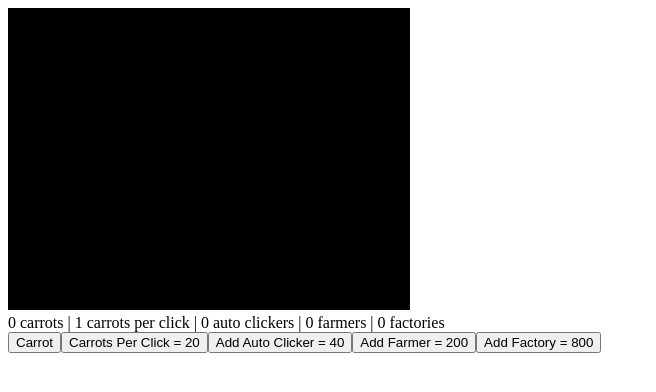
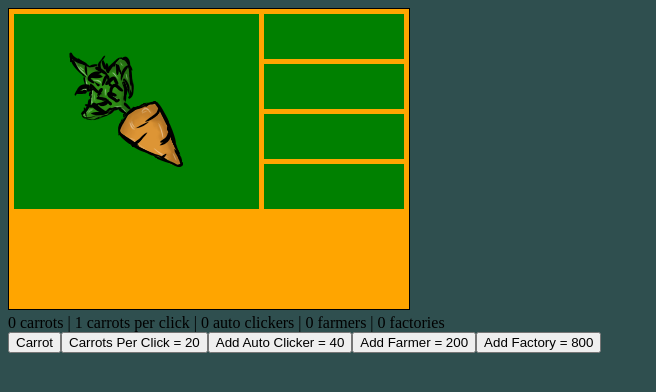
Before and after one commit to tsquared8888/CarrotClicker, a plain HTML site: page carrot-clicker.html in a window 1280 px wide. Shown: the whole page, without its empty margins (0-656 px from the left). Drawn offline with Linux system fonts and the light colour scheme.

Commit message:
Created basic layout for buttons

```diff
--- a/carrot-clicker.js
+++ b/carrot-clicker.js
@@ -1,9 +1,11 @@
 /************* VARIABLES *************/
 const canvas = document.getElementById('c');
 const ctx = canvas.getContext('2d');
-let carrots = 0;
 GAME_WIDTH = 400;
 GAME_HEIGHT = 300;
+const CARROT_SPRITE = new Image();
+CARROT_SPRITE.src = 'carrot.png';
+let carrots = 0;
 let lastTime = 0;
 
 // Carrot generator variables
@@ -58,9 +60,7 @@ const carrotsPerClickCostButton = document.createElement('button');
 carrotsPerClickCostButton.innerText = "Carrots Per Click = " + carrotsPerClick.cost;
 document.body.appendChild(carrotsPerClickCostButton);
 carrotsPerClickCostButton.addEventListener("click", () => {
-    //carrotsPerClickCost =
     buyUpgrade(carrotsPerClick);
-    //carrotsPerClick += 1;
     carrotsPerClickCostButton.innerText = "Carrots Per Click = " + carrotsPerClick.cost;
 });
 
@@ -69,11 +69,8 @@ const autoClickCostButton = document.createElement('button');
 autoClickCostButton.innerText = "Add Auto Clicker = " + autoClicker.cost;
 document.body.appendChild(autoClickCostButton);
 autoClickCostButton.addEventListener("click", () => {
-    //autoClickCost =
     buyUpgrade(autoClicker);
-    //autoClickers += 1;
     autoClickCostButton.innerText = "Add Auto Clicker = " + autoClicker.cost;
-    //console.log("auto clickers: " + autoClickers);
 
 });
 
@@ -82,11 +79,8 @@ const farmerCostButton = document.createElement('button');
 farmerCostButton.innerText = "Add Farmer = " + farmer.cost;
 document.body.appendChild(farmerCostButton);
 farmerCostButton.addEventListener("click", () => {
-    //farmerCost =
     buyUpgrade(farmer);
-    //farmers += 1;
     farmerCostButton.innerText = "Add Farmer = " + farmer.cost;
-    //console.log("farmers: " + farmers);
 });
 
 // add factories upgrade button
@@ -94,11 +88,8 @@ const factoryCostButton = document.createElement('button');
 factoryCostButton.innerText = "Add Factory = " + factory.cost;
 document.body.appendChild(factoryCostButton);
 factoryCostButton.addEventListener("click", () => {
-    //factoryCost =
     buyUpgrade(factory);
-    //factories += 1;
     factoryCostButton.innerText = "Add Factory = " + factory.cost;
-    //console.log("factories: " + factories);
 });
 
 
@@ -113,7 +104,6 @@ function buyUpgrade(generator) {
         carrots -= generator.cost;
         generator.cost += Math.trunc(generator.cost/generator.costIncrement);
         generator.count += 1;
-        //console.log(cost);
     }
 }
 
@@ -121,6 +111,24 @@ function addCarrots(deltaTime) {
     carrots += autoClicker.count * autoClicker.rate * carrotsPerClick.count * deltaTime;
     carrots += farmer.count * farmer.rate * deltaTime;
     carrots += factory.count * factory.rate * deltaTime;
+}
+
+// draws all buttons in correct positions
+function drawButtons() {
+    // Main carrot button
+    ctx.fillRect(5, 5, 245, 195);
+    ctx.drawImage(CARROT_SPRITE, 40, 20);
+
+    // Upgrade buttons
+    ctx.fillRect(255, 5, 140, 45);
+    ctx.fillRect(255, 55, 140, 45);
+    ctx.fillRect(255, 105, 140, 45);
+    ctx.fillRect(255, 155, 140, 45);
+}
+
+// add text on top of buttons and in info bar at a bottom
+function drawText() {
+
 }
 
 /************* MAIN FUNCTIONS *************/
@@ -142,9 +150,11 @@ function update(deltaTime) {
 }
 
 function draw() {
-    ctx.fillStyle = 'black';
+    ctx.fillStyle = 'orange';
     ctx.fillRect(0, 0, GAME_WIDTH, GAME_HEIGHT);
-    ctx.fillStyle = 'white';
+    ctx.fillStyle = 'green';
+    drawButtons();
+    ctx.fillStyle = 'grey';
 }
 
 function gameLoop(timestamp) {
--- a/main.css
+++ b/main.css
@@ -1,3 +1,7 @@
+body {
+    background-color: darkslategrey;
+}
+
 #game-over-text {
     position: absolute;
     top: 20px;
```
Also changed, not shown: carrot.png (added).
